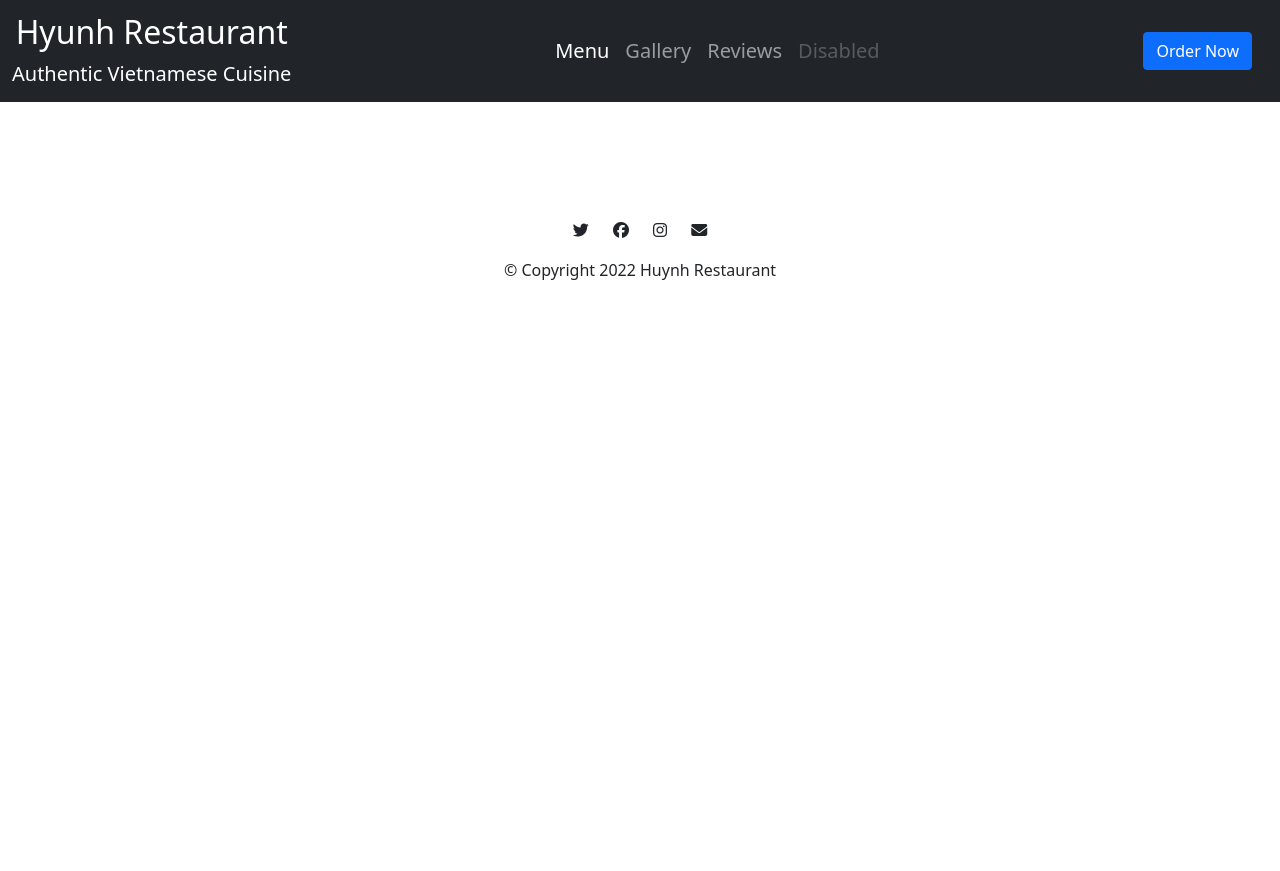
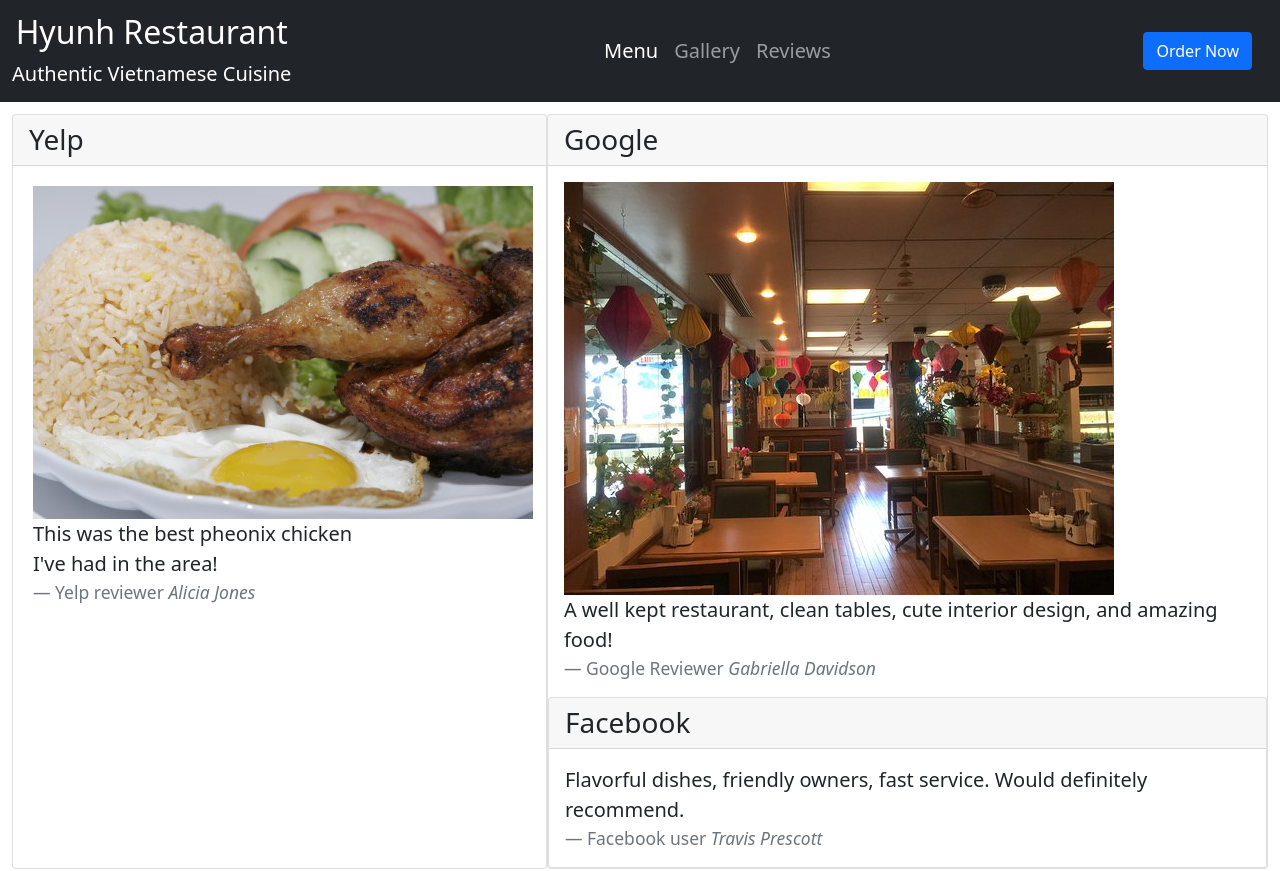
Before and after one commit to ejcGH/Cuisine-Restaurant, a plain HTML site: page reviews.html in a window 1280 px wide. Shown: the top 871 px of the page. Before the commit the page ends 800 px from the top, so only its background shows below. Drawn offline with nearby package versions, Linux system fonts and the light colour scheme.

Commit message:
added review cards in review page and touch ups in code

```diff
--- a/reviews.html
+++ b/reviews.html
@@ -53,21 +53,54 @@
               <li class="nav-item">
                 <a class="nav-link" href="reviews.html">Reviews</a>
               </li>
-              <li class="nav-item">
-                <a
-                  class="nav-link disabled"
-                  href="#"
-                  tabindex="-1"
-                  aria-disabled="true"
-                  >Disabled</a
-                >
-              </li>
+
             </ul>
           </div>
           <button type="button" class="btn btn-primary m-3">Order Now</button>
         </div>
       </nav>
     </div>
+
+
+      <div class="card-row">
+      <div class="card">
+        <div class="card-header h3">
+          Yelp
+        </div>
+        <div class="card-body-reviews">
+          <blockquote class="blockquote mb-0">
+            <img src="/images/phoenix3.jpg" alt="food">
+            <p>This was the best pheonix chicken I've had in the area! </p>
+            <footer class="blockquote-footer">Yelp reviewer <cite title="Source Title">Alicia Jones</cite></footer>
+          </blockquote>
+        </div>
+        </div>
+        <div class="card">
+          <div class="card-header h3">
+            Google
+          </div>
+          <div class="card-body">
+            <blockquote class="blockquote mb-0">
+              <img src="/images/insidept2.jpg" alt="food">
+              <p>A well kept restaurant, clean tables, cute interior design, and amazing food!</p>
+              <footer class="blockquote-footer">Google Reviewer <cite title="Source Title">Gabriella Davidson</cite></footer>
+            </blockquote>
+          </div>
+          <div class="card">
+            <div class="card-header h3">
+              Facebook
+            </div>
+            <div class="card-body">
+              <blockquote class="blockquote mb-0">
+                <p>Flavorful dishes, friendly owners, fast service. Would definitely recommend.</p>
+                <footer class="blockquote-footer">Facebook user <cite title="Source Title">Travis Prescott</cite></footer>
+              </blockquote>
+            </div>
+        </div>
+      </div>
+    </div>
+
+
     <footer class="text-center" id="footer">
         <i class="fab fa-twitter icon-button"></i></button>
         <i class="fab fa-facebook icon-button"></i></button>
--- a/styles.css
+++ b/styles.css
@@ -1,26 +1,26 @@
-.row {
-  margin: 0;
+.this {
   position: relative;
+  margin: 100px 0 100px;
+  font-size: 40px;
 }
 
-.nav button {
-  position: relative;
+/* featured items list */
+.row {
+  justify-content: center;
 }
-
-.card-img {
-  position: relative;
-  z-index: 0;
-}
+/*-----------------------*/
 
 /*  contact form  */
 .contact-in {
+  justify-content: center;
   display: flex;
   height: 100%;
 }
 
 .contact-form {
+  width: 50%;
   position: relative;
-  margin-left: 200px;
+  margin-left: 30px;
   float: right;
 }
 /*-----------------------*/
@@ -50,13 +50,24 @@
   height: 500px;
 }
 
-.bg-color {
-  background-color: rgb(126, 160, 131);
-}
-
 div.gallery-2 > img {
   margin-top: 20px;
   margin-right: 5px;
   width: 400px;
   height: 400px;
 }
+
+/*-----------------------*/
+
+/* for reviews page */
+.card-row {
+  display: flex;
+  padding: 2px;
+  margin: 10px;
+  justify-content: center;
+}
+
+.card-body-reviews {
+  width: 60%;
+  margin: 20px;
+}
```
Also changed, not shown: index.html (+5 -58 lines), menu.html (+1 -9 lines), pics.html (+3 -11 lines), images/insidept2.jpg (added), images/menu2.png, images/phoenix3.jpg (added).
